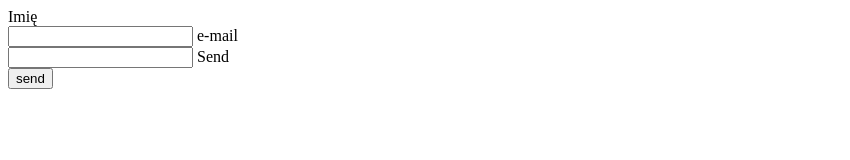
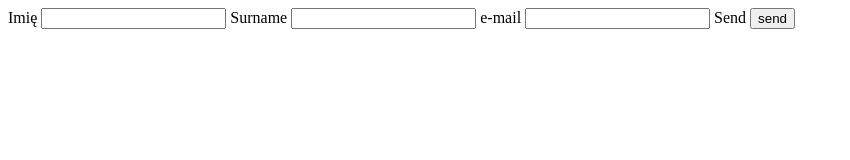
Before and after one commit to alinamat/alinamat.github.io, a plain HTML site: page warsztaty/formularz-html/index.html in a window 1280 px wide. Shown: the whole page, without its empty margins (0-850 px from the left). Drawn offline with Linux system fonts and the light colour scheme.

Commit message:
korekta formularza

```diff
--- a/warsztaty/formularz-html/index.html
+++ b/warsztaty/formularz-html/index.html
@@ -7,15 +7,20 @@
 <body>
 
 
-    <form action="https://formspree.io/your@email.com" method="POST">
-        <label for="imie">Imię</label><br/>
+    <form action="https://formspree.io/alina.pitaichuk@gmail.com" method="POST">
+        <label for="imie">Imię</label>
         <input type="text" name="imie" id="imie">
 
-        <label for="email">e-mail</label><br/>
+        <label for="surname">Surname</label>
+        <input type="surname" Surname="email" id=surname>
+
+        <label for="email">e-mail</label>
         <input type="email" name="email" id=email>
 
-        <label for="send">Send</label><br/>
-        <input type="submit" value="send"><br/>
+        <label for="send">Send</label>
+        <input type="submit" value="send">
+
+
     </form>
 
 </body>
```
